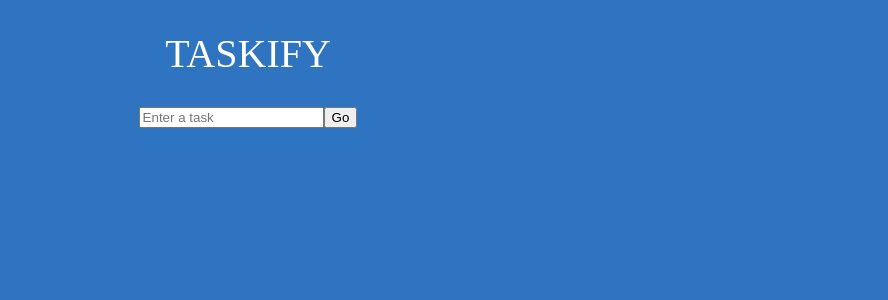
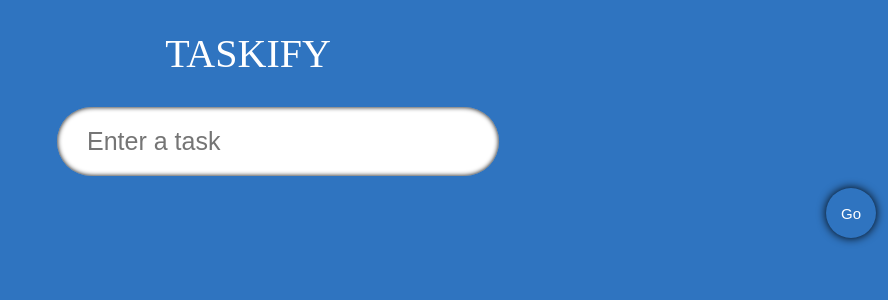
Before and after one commit to lauratro/typescript-react-to-do-list, a React (Create React App) app: page / in a window 1280 px wide. Shown: the top 300 px of the page, without its empty margins (392-1280 px from the left). Built offline with nearby package versions, Linux system fonts and the light colour scheme; a web font is replaced by a local one.

Commit message:
Add style to InputField.css

```diff
--- a/src/components/InputField/InputField.css
+++ b/src/components/InputField/InputField.css
@@ -0,0 +1,40 @@
+.input{
+    display: flex;
+    width:90%;
+    position:relative;
+    align-items: center;
+}
+.input_box{
+    width:100%;
+    border-radius: 50px;
+    padding:20px 30px;
+    font-size: 25px;
+    border:none;
+    transition:0.2;
+    box-shadow: inset 0 0 5px black;
+}
+.input_box:focus{
+    box-shadow:  0 0 10px 1000px rgba(0,0,0,0);
+    outline:none;
+}
+.input_submit{
+position:absolute;
+width:50px;
+height:50px;
+margin:12px;
+border-radius:50px;
+right:0px;
+border:none;
+font-size:15px;
+background-color: #2f74c0;
+color:white;
+transition:0.2s all;
+box-shadow: 0 0 10px black;
+}
+.input_submit:hover{
+    background-color: #388ae2;
+}
+.input_submit:active{
+    transform: scale(0.8);
+    box-shadow: 0 0 5px black;
+}
```
